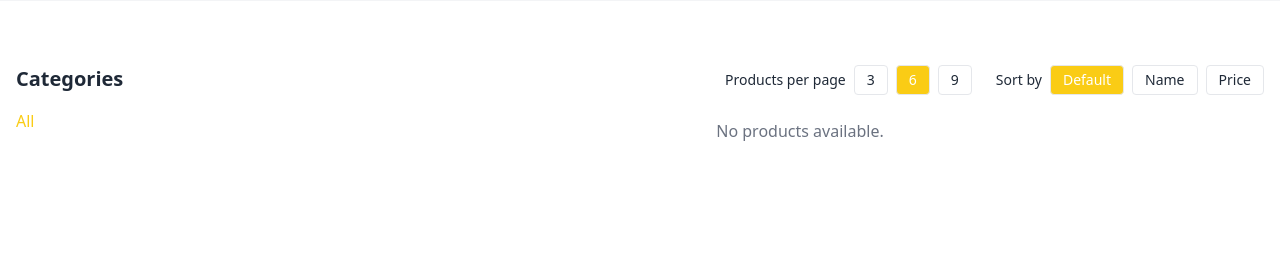
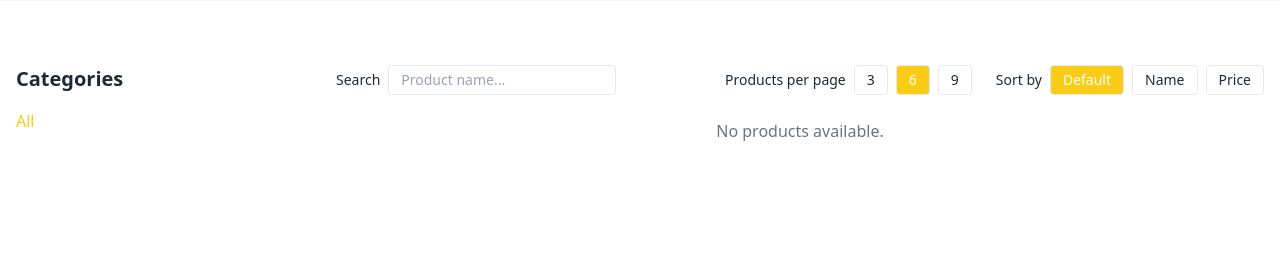
Before and after one commit to Naira98/e-commerce-django, a Django app: page /products/ in a window 1280 px wide. Shown: the part 223-483 px from the top of the page. Run offline with Django 5.2, Linux system fonts and the light colour scheme; data that the repository does not hold is empty; some libraries are stand-ins or nearby versions.

Commit message:
add search by product name

```diff
--- a/products/views.py
+++ b/products/views.py
@@ -25,18 +25,25 @@ def products(request):
 
     categories = Category.objects.all()
 
+    # Filter by category
     filtered_products = (
         Product.objects.filter(categories__id=category_id)
         if category_id
         else Product.objects.all()
     )
 
+    # Search by name
+    search_query = request.GET.get("search", "").strip()
+    if search_query:
+        filtered_products = filtered_products.filter(name__icontains=search_query)
+
+    # Sort
     sort_by_options = ["name", "price"]
     sort_by = request.GET.get("sort_by") or None
     sort_by = sort_by if sort_by in sort_by_options else None
-
     filtered_sorted_products = filtered_products.order_by(sort_by) if sort_by else filtered_products
 
+    # Pagination
     total_products = filtered_sorted_products.count()
     number_of_pages = math.ceil(total_products / per_page) if per_page else 1
     start = per_page * (page_number - 1)
@@ -53,8 +60,10 @@ def products(request):
         "sort_by_options": sort_by_options,
         "number_of_pages": range(1, number_of_pages + 1),
         "page_number": page_number,
+        "search": search_query,
     }
     return render(request, "products/products.html", context)
+
 
 
 def product_details(request, product_id):
--- a/templates/products/components/products_filtering.html
+++ b/templates/products/components/products_filtering.html
@@ -1,8 +1,19 @@
-<form method="get" class="flex justify-end items-center gap-6 flex-wrap">
-  {% if selected_category %}
-    <input type="hidden" name="category" value="{{ selected_category }}">
-  {% endif %}
+<form method="get" class="flex flex-wrap justify-between items-center gap-y-4">
 
+  <div class="flex items-center gap-2">
+    <label for="search" class="font-medium text-sm">Search</label>
+    <input
+      type="text"
+      name="search"
+      id="search"
+      value="{{ search }}"
+      placeholder="Product name..."
+      class="border rounded px-3 py-1 text-sm focus:outline-none focus:ring-2 focus:ring-yellow-400"
+    />
+  </div>
+
+
+  <div class="flex flex-wrap gap-6 items-center justify-end">
     <!-- Products Per Page -->
     <div class="flex items-center gap-2">
       <span class="font-medium text-sm">Products per page</span>
@@ -30,7 +41,7 @@
     <div class="flex items-center gap-2">
       <span class="font-medium text-sm">Sort by</span>
       <div class="flex gap-2">
-      <!-- Default sort -->
+        <!-- Default -->
         <label>
           <input
             type="radio"
@@ -46,7 +57,6 @@
           </div>
         </label>
 
-      <!-- Other sort options -->
         {% for option in sort_by_options %}
           <label>
             <input
@@ -65,4 +75,6 @@
         {% endfor %}
       </div>
     </div>
+
+  </div>
 </form>
```
Lines whose indentation alone changed are shown as unchanged.
